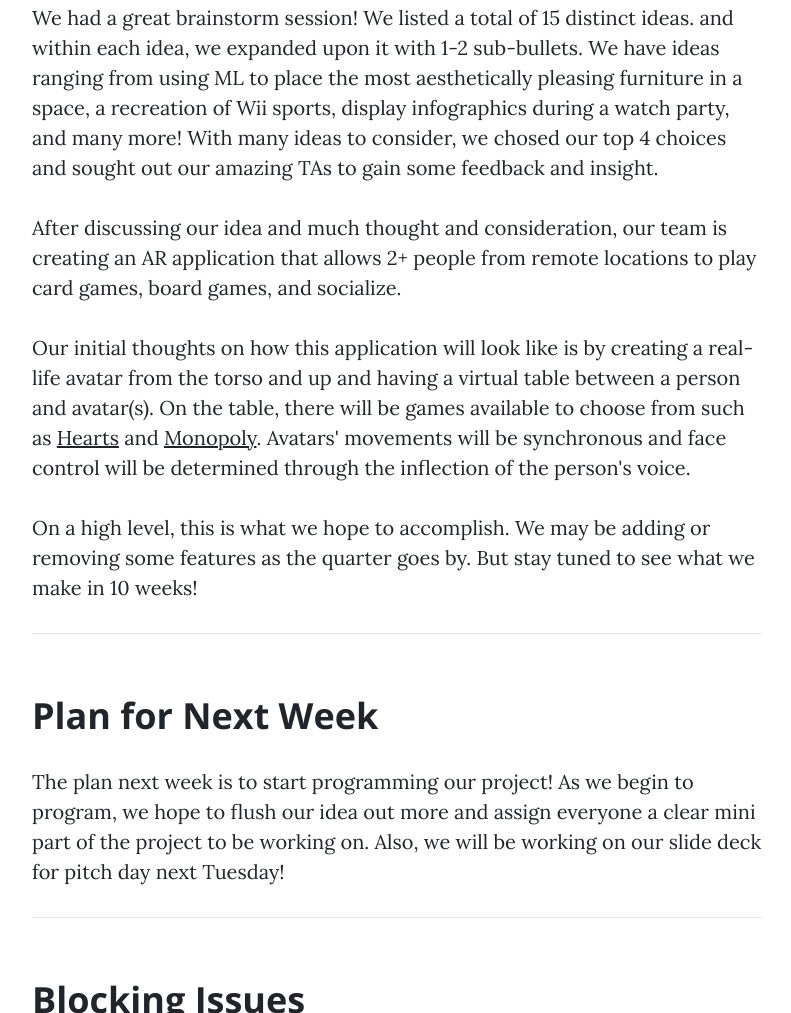
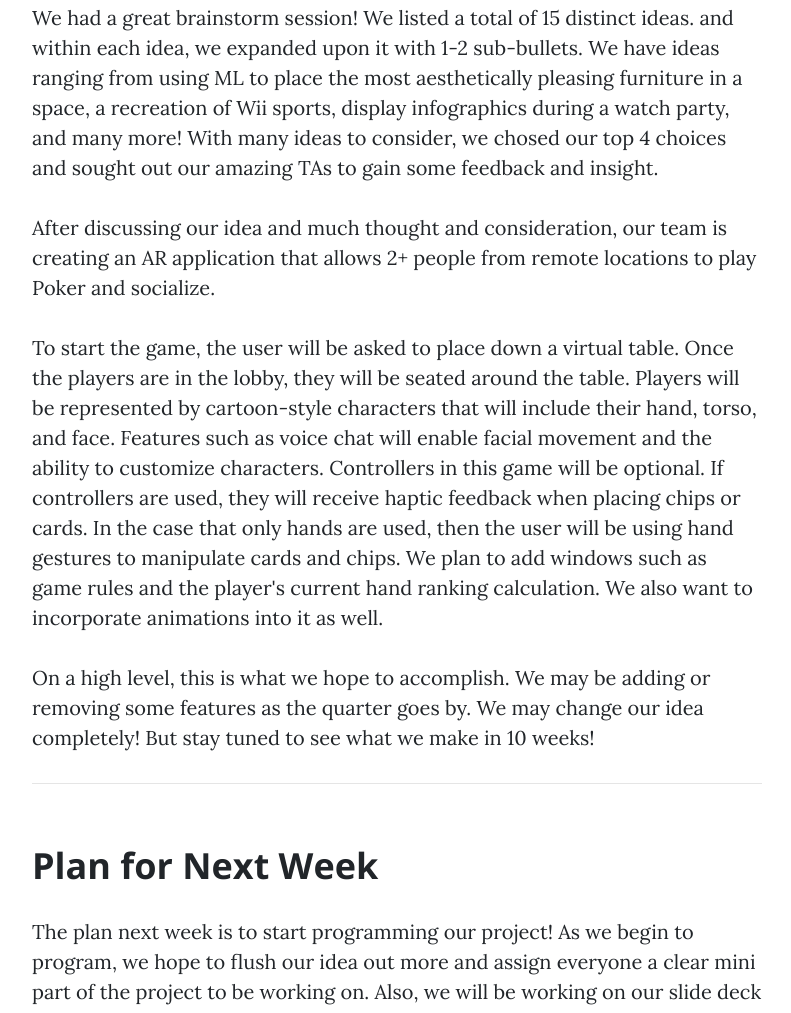
Before and after one commit to UWRealityLab/xrcapstone21sp-team5, a website: page docs/weekOneTwoBlog.html in a window 1280 px wide. Shown: the part 1884-2897 px from the top of the page, without its empty margins (243-1034 px from the left). Drawn offline with nearby package versions, Linux system fonts and the light colour scheme.

Commit message:
Update weekOneTwoBlog.html

```diff
--- a/docs/weekOneTwoBlog.html
+++ b/docs/weekOneTwoBlog.html
@@ -125,13 +125,18 @@
           </p>
 
           <p>After discussing our idea and much thought and consideration, our team is creating an AR application that allows 2+ people
-            from remote locations to play card games, board games, and socialize. </p>
+            from remote locations to play Poker and socialize. </p>
 
-          <p> Our initial thoughts on how this application will look like is by creating a real-life avatar from the torso and up
-            and having a virtual table between a person and avatar(s). On the table, there will be games available to choose from such as
-            <a href="https://bicyclecards.com/how-to-play/hearts/" target="_blank">Hearts</a> and <a href="https://www.ultraboardgames.com/monopoly/game-rules.php" target="_blank">Monopoly</a>. Avatars' movements will be synchronous and face control will be determined through the inflection of the person's voice. </p>
+          <p> To start the game, the user will be asked to place down a virtual table.
+            Once the players are in the lobby, they will be seated around the table.
+            Players will be represented by cartoon-style characters that will include their hand, torso, and face.
+            Features such as voice chat will enable facial movement and the ability to customize characters.
+            Controllers in this game will be optional. If controllers are used, they will receive haptic feedback when placing chips or cards.
+            In the case that only hands are used, then the user will be using hand gestures to manipulate cards and chips. We plan to add windows
+            such as game rules and the player's current hand ranking calculation. We also want to incorporate animations into it as well. </p>
 
-            <p> On a high level, this is what we hope to accomplish. We may be adding or removing some features as the quarter goes by. But stay tuned to see what we make in 10 weeks! </p>
+            <p> On a high level, this is what we hope to accomplish. We may be adding or removing some features as the quarter goes by.
+               We may change our idea completely! But stay tuned to see what we make in 10 weeks! </p>
 
           <hr>
 
```
